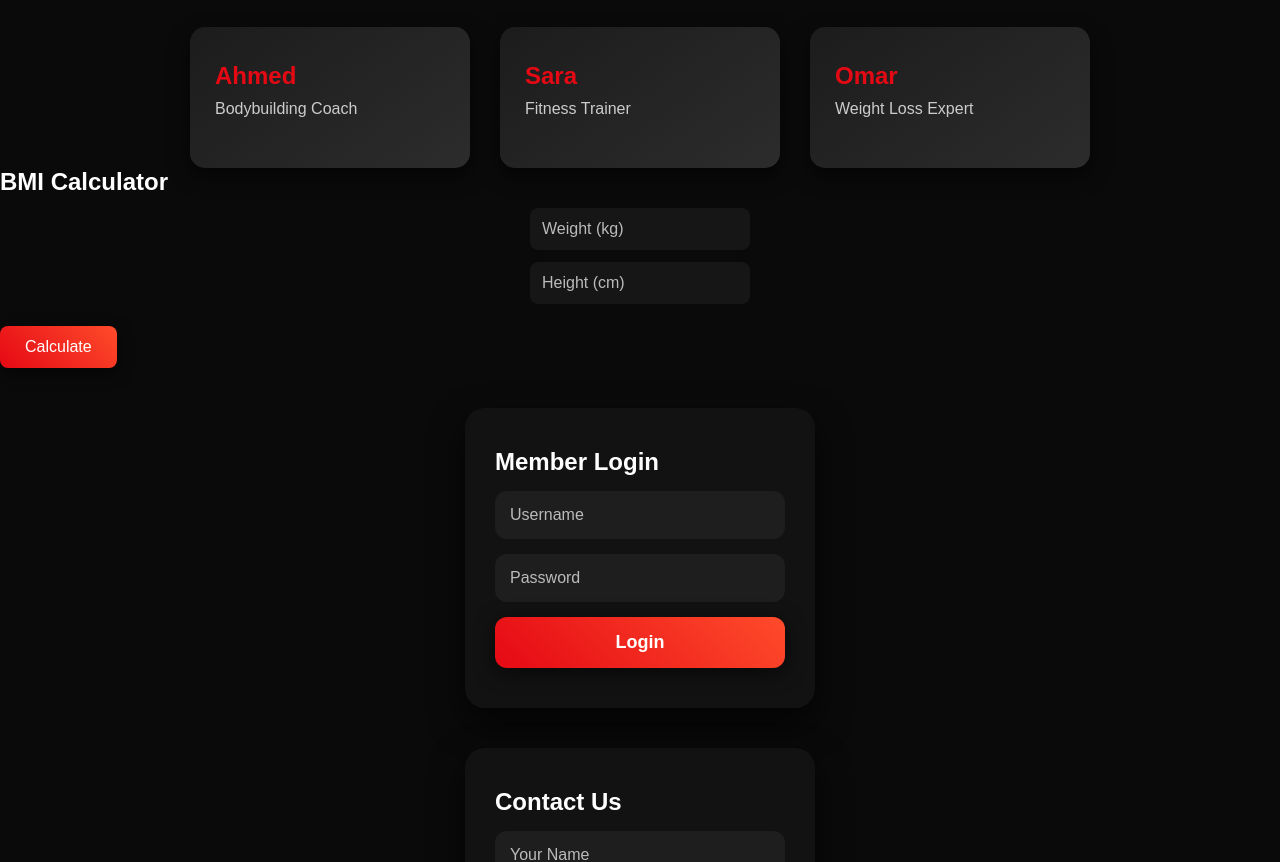
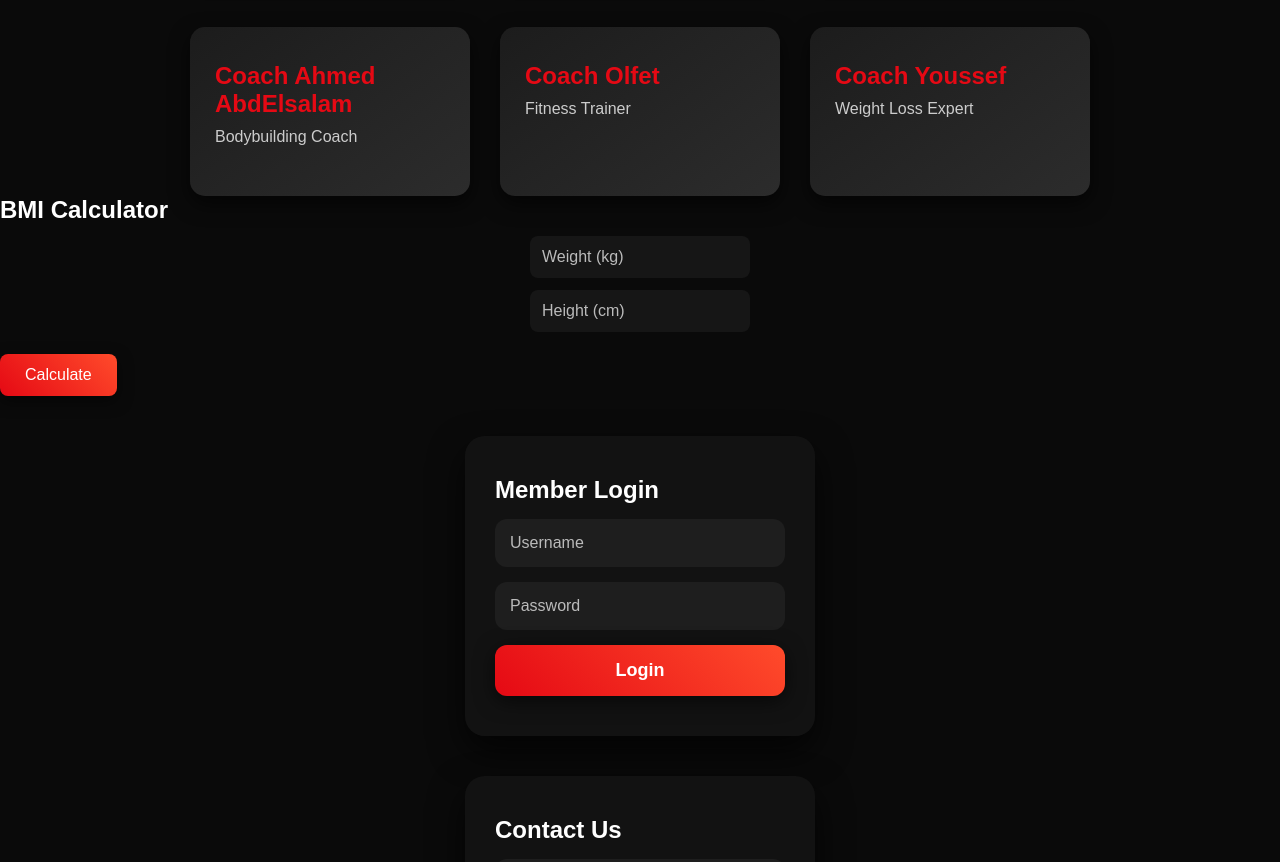
Before and after one commit to momen1010/Olampya-Gym, a plain HTML site: page index.html in a window 1280 px wide. Shown: the part 1325-2187 px from the top of the page. Drawn offline with Linux system fonts and the light colour scheme.

Commit message:
Update index.html

```diff
--- a/index.html
+++ b/index.html
@@ -11,7 +11,7 @@
 <button id="themeToggle" class="theme-toggle">🌞/🌙</button>
 
 <!-- WhatsApp Button -->
-<a href="https://wa.me/201000000000" class="whatsapp" target="_blank">WhatsApp</a>
+<a href="https://wa.me/2015576507666" class="whatsapp" target="_blank">WhatsApp</a>
 
 <!-- Navbar -->
 <nav>
@@ -78,15 +78,15 @@
     <h2>Our Trainers</h2>
     <div class="cards">
         <div class="card">
-            <h3>Ahmed</h3>
+            <h3>Coach Ahmed AbdElsalam</h3>
             <p>Bodybuilding Coach</p>
         </div>
         <div class="card">
-            <h3>Sara</h3>
+            <h3>Coach Olfet</h3>
             <p>Fitness Trainer</p>
         </div>
         <div class="card">
-            <h3>Omar</h3>
+            <h3>Coach Youssef</h3>
             <p>Weight Loss Expert</p>
         </div>
     </div>
```
